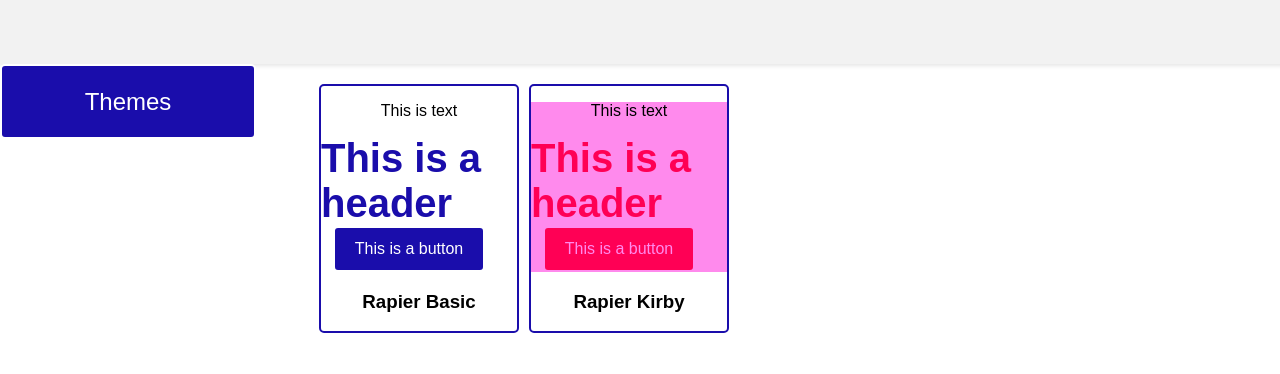
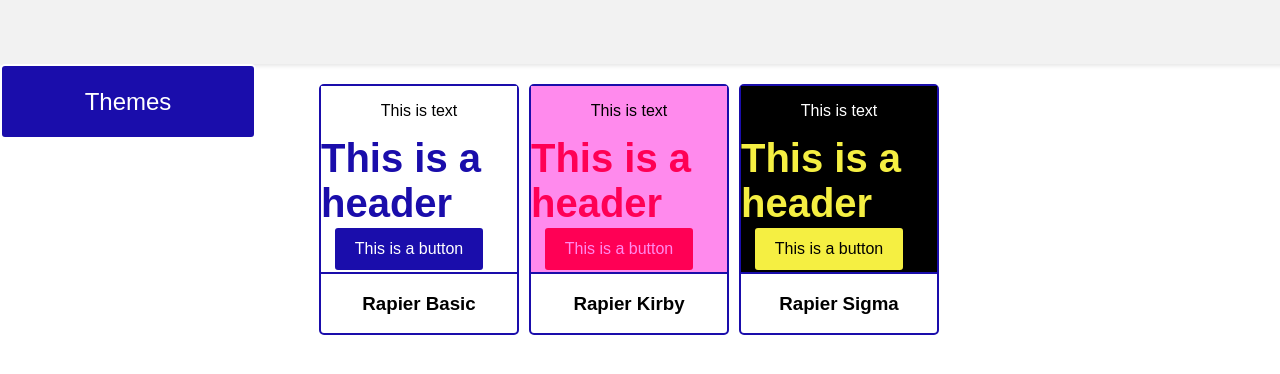
Before and after one commit to WilliamMehren/searchEngine, a plain HTML site: page Front-end/settings.html in a window 1280 px wide. Shown: the top 374 px of the page. Drawn offline with Linux system fonts and the light colour scheme.

Commit message:
rapier sigma theme

```diff
--- a/Front-end/data/themes.json
+++ b/Front-end/data/themes.json
@@ -9,6 +9,11 @@
         "color_primary":"#ff8aed",
         "color_secondary":"#e302a7",
         "color_accent":"#ff0055",
-        "color_text":"black"}
+        "color_text":"black"},
+        {"name":"Rapier Sigma",
+        "color_primary":"#000000",
+        "color_secondary":"#1c1c0e",
+        "color_accent":"#f5ef42",
+        "color_text":"white"}
     ]
 }
--- a/Front-end/styles/main.css
+++ b/Front-end/styles/main.css
@@ -122,10 +122,15 @@
   margin: auto;
 }
 .preTheme{
-
+  display: flex;
+  flex-direction: column;
+  align-items: center;
   background-color: var(--primary-color);
   color: var(--text-color);
   border-color: var(--acccent-color);
+}
+.preTheme > div{
+  border-bottom: solid var(--acccent-color) 2px;
 }
 .preTheme:hover{
   background-color: var(--primary-color);
--- a/Front-end/styles/settings.css
+++ b/Front-end/styles/settings.css
@@ -31,6 +31,3 @@
     width: 200px;
     padding: 0px;
 }
-.preTheme > h3{
-    text-align: center;
-}
```
